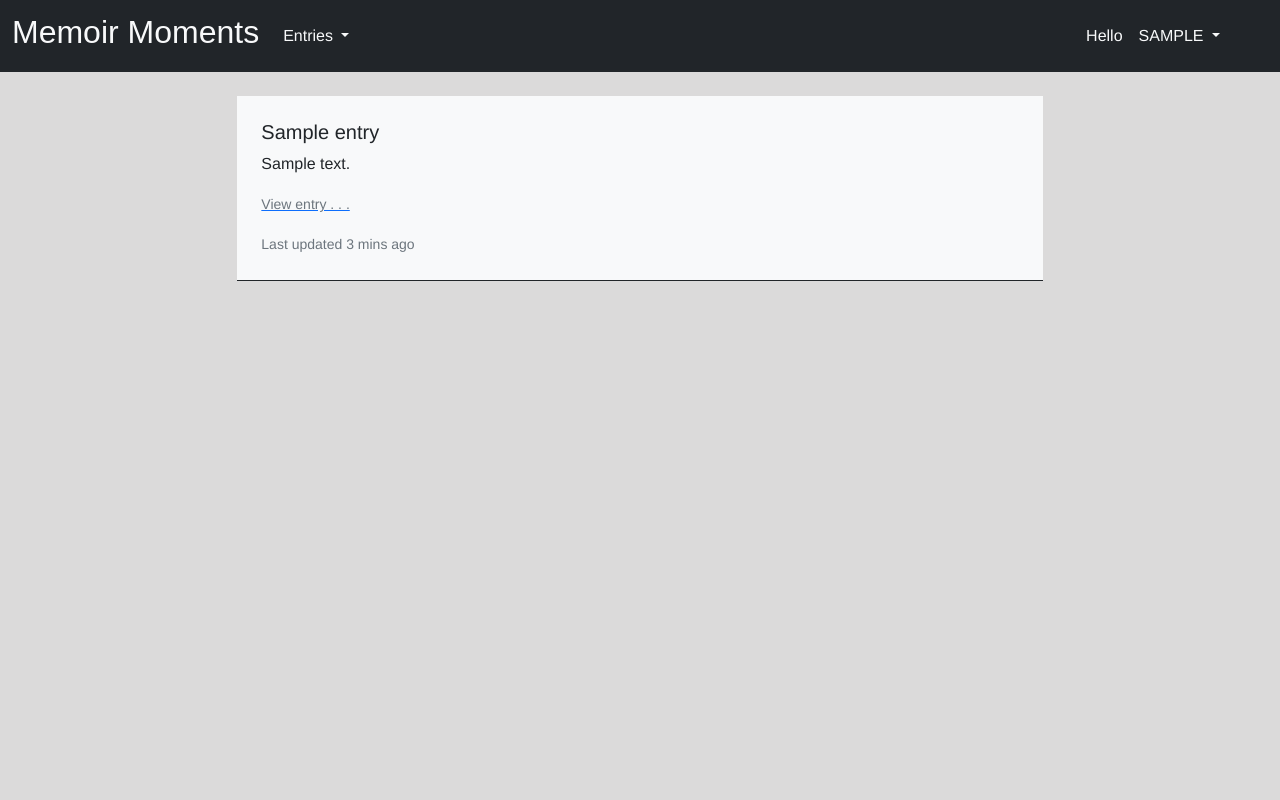
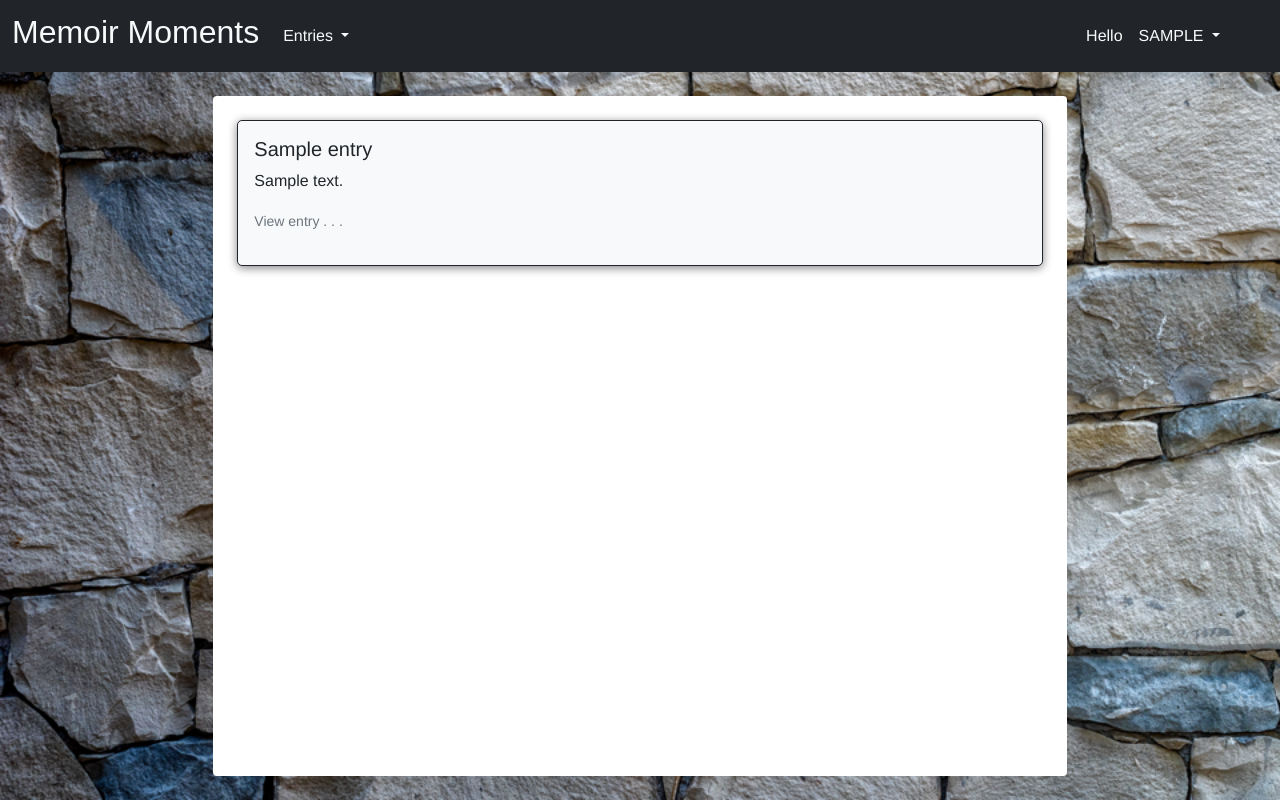
Before and after one commit to Sh-abang/djangoSmall, a Django app: page /diary/ in a window 1280 px wide. Run offline with Django 4.2, Linux system fonts and the light colour scheme; a user stored in the database is signed in; tables that the repository leaves empty hold one stand-in row (values such as "Sample post"); some web fonts are replaced.

Commit message:
bg image, card design, and added scroll.

```diff
--- a/diary/static/diary/mainStyles.css
+++ b/diary/static/diary/mainStyles.css
@@ -9,27 +9,11 @@
 }
 body{
     font-family: 'Helvetica Neue','Roboto Condensed', sans-serif;
-    background-color: #dbdada;
+    background: url("/static/diary/gray-brick-wall.webp") no-repeat fixed;
+    background-size: cover;
+    overflow: auto;
 }
 
-.verticalnav{
-  width: 100%;
-  height: 100%;
-  left: 50%;
-  /* background-color: white; */
-}
-.verticalnav a{
-  text-decoration: none;
-  color: white;
-}
-.verticalnav a::after{
-  text-decoration: none;
-  color:rgb(85, 145, 142);
-}
-.verticalnav ul{
-  list-style: none;
-  text-decoration-color: black;
-}
 .logout{
   position: relative;
   bottom: 0;
@@ -37,12 +21,13 @@ body{
 }
 
 .card{
-    width: 18em;
+    /* width: 18em; */
     overflow: hidden;
     box-shadow: 0 2px 10px rgb(130, 130, 130);
-    border-radius: 10px;
-    display: flex;
-    flex-direction: column;
+    border-radius: 5px;
+    /* display: flex;
+    flex-direction: column; */
+    background-color: darkgrey;
     justify-content: space-between;
     transition: transform 200ms ease-in;
 }
@@ -107,6 +92,11 @@ body{
 
   /* On screens that are less than 400px, display the bar vertically, instead of horizontally */
   @media screen and (max-width: 400px) {
+    body{
+      /* background-color: #dbdada; */
+      background-color: white;
+      background-image: none;
+    }
     .sidebar a {
       text-align: center;
       float: none;
--- a/templates/base.html
+++ b/templates/base.html
@@ -29,7 +29,7 @@
         </div>
     </nav> -->
 
-    <nav class="navbar navbar-expand-lg bg-dark justify-content-between pe-4">
+    <nav class="navbar navbar-dark navbar-expand-lg bg-dark justify-content-between pe-4">
         <div class="container-fluid">
             <a class="titleText navbar-brand text-light " href="{% url 'index' %}"><h2>Memoir Moments</h2></a>
           <button class="navbar-toggler" type="button" data-bs-toggle="collapse" data-bs-target="#navbarSupportedContent" aria-controls="navbarSupportedContent" aria-expanded="false" aria-label="Toggle navigation">
@@ -70,10 +70,10 @@
         </div>
       </nav>
 
-    <div class="container-fluid h-100 ">
-        <div class="row h-100 mb-5">
+    <div class="container-fluid h-100 overflow-auto">
+        <div class="row h-100 ">
             <!-- <div class="col-2 p-1"></div> -->
-            <div class="col-md-8 offset-md-2">{% block content %}{% endblock %}</div>
+            <div class="col-md-8 offset-md-2  mt-4 mb-4 rounded-1 bg-body">{% block content %}{% endblock %}</div>
 
             <!-- <div class="col-2 p-1" ></div> -->
 
--- a/templates/diary/create_entry.html
+++ b/templates/diary/create_entry.html
@@ -2,7 +2,7 @@
 {% load crispy_forms_tags %}
 {% block content %}
 
-<div class="col overflow-auto h-100 p-4">
+<div class="col overflow-auto h-100 p-3">
     <h1 class="text-center">Create Entry</h1>
     <form action="" method="post">
         {% csrf_token %}
--- a/templates/diary/edit_entry.html
+++ b/templates/diary/edit_entry.html
@@ -2,7 +2,7 @@
 {% load crispy_forms_tags %}
 {% block content %}
 
-<div class="col overflow-auto h-100 p-4">
+<div class="col overflow-auto h-100 p-3">
     <h1 class="text-center">Edit Entry</h1>
     <form action="" method="post">
         {% csrf_token %}
--- a/templates/diary/index.html
+++ b/templates/diary/index.html
@@ -7,12 +7,12 @@
 <div class="col overflow-auto h-100 p-4">
     {% if  user_specific_entries %}
         {% for entry in user_specific_entries %}
-            <div class="row no-gutters bg-light position-relative  border-dark border-bottom">
-                <div class="col-md-6 position-static p-4 pl-md-0">
+            <div class="row card no-gutters bg-light position-relative  border-dark border-bottom">
+                <div class="col-md-6 position-static p-3 pl-md-0">
                     <h5 class="mt-0">{{ entry.title }}</h5>
                     <p>{{ entry.summary }}</p>
                     <a href="{% url 'entry' entry.id %}" class="stretched-link"><small class="text-muted">View entry . . .</small></p></a>
-                    <p class="card-text"><small class="text-muted">Last updated 3 mins ago</small></p>
+                    <!-- <p class="card-text"><small class="text-muted">Last updated 3 mins ago</small></p> -->
                 </div>
             </div><br><br>
         {% endfor %}
```
Also changed, not shown: diary/static/diary/gray-brick-wall.webp (added).
